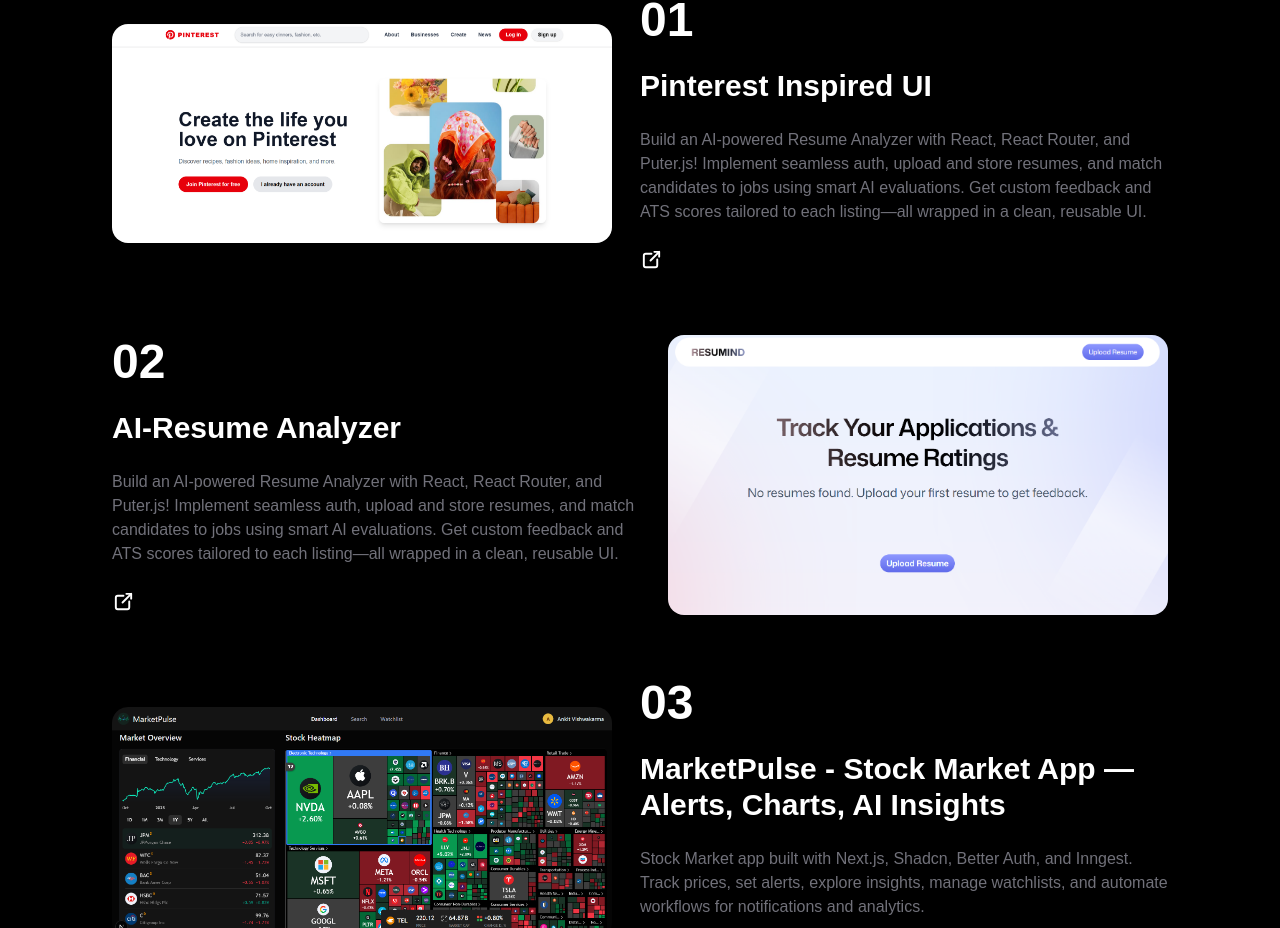
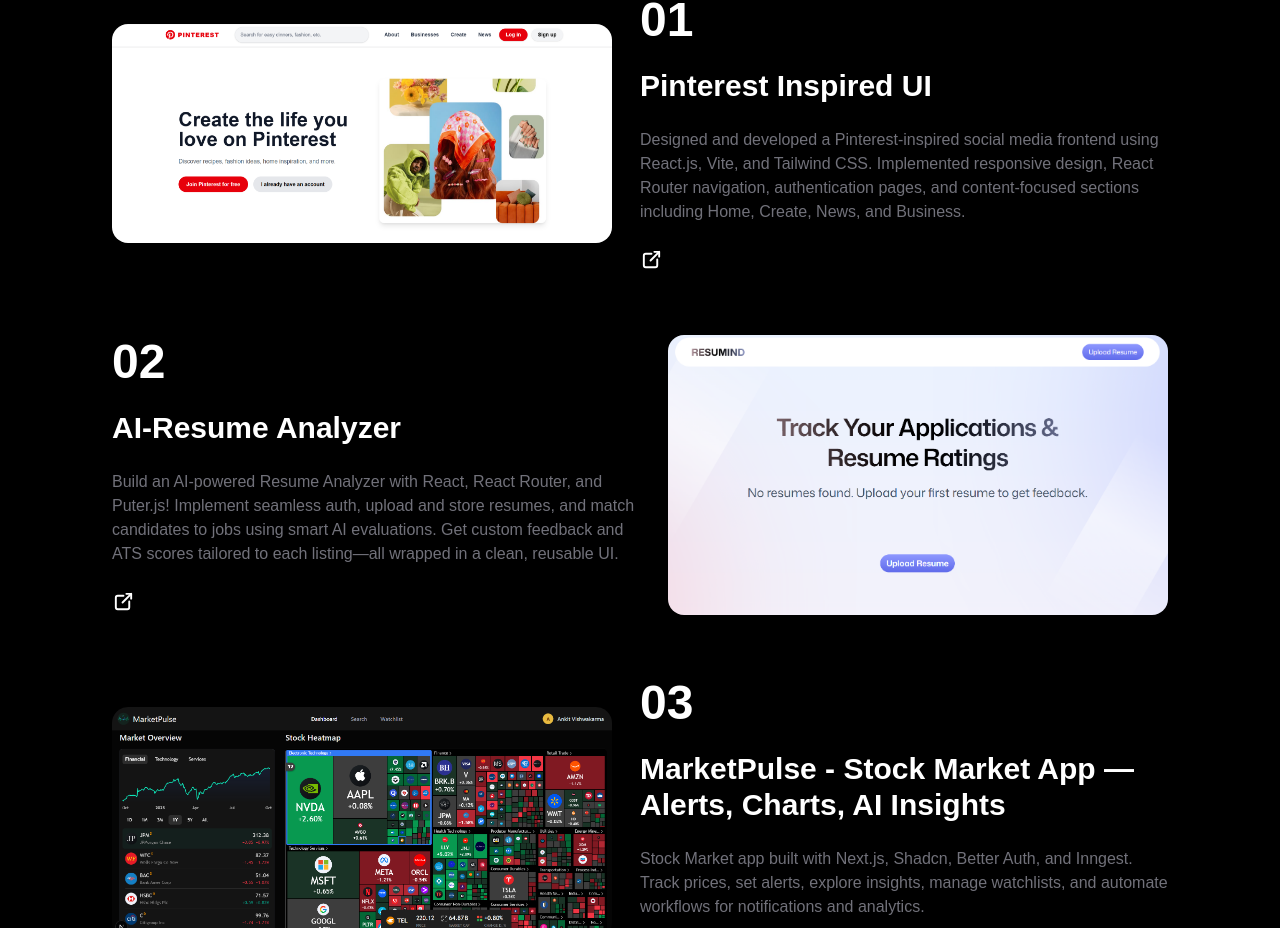
Before and after one commit to ankvish-Hub/ankitvishwakarma.github.io, a React (Vite) app: page / in a window 1280 px wide. Shown: the part 2340-3268 px from the top of the page. Built offline with nearby package versions, Linux system fonts and the light colour scheme.

Commit message:
fix link

```diff
--- a/src/components/Projects.jsx
+++ b/src/components/Projects.jsx
@@ -7,9 +7,9 @@ const projects = [
     id: 1,
     title: "Pinterest Inspired UI",
     description:
-      "Build an AI-powered Resume Analyzer with React, React Router, and Puter.js! Implement seamless auth, upload and store resumes, and match candidates to jobs using smart AI evaluations. Get custom feedback and ATS scores tailored to each listing—all wrapped in a clean, reusable UI.",
+      "Designed and developed a Pinterest-inspired social media frontend using React.js, Vite, and Tailwind CSS. Implemented responsive design, React Router navigation, authentication pages, and content-focused sections including Home, Create, News, and Business.",
     image: "/assets/Pinterest-UI.png",
-    link: "pinterest-inspired-ui.vercel.app/",
+    link: "https://pinterest-inspired-ui.vercel.app/",
   },
   {
     id: 2,
```
